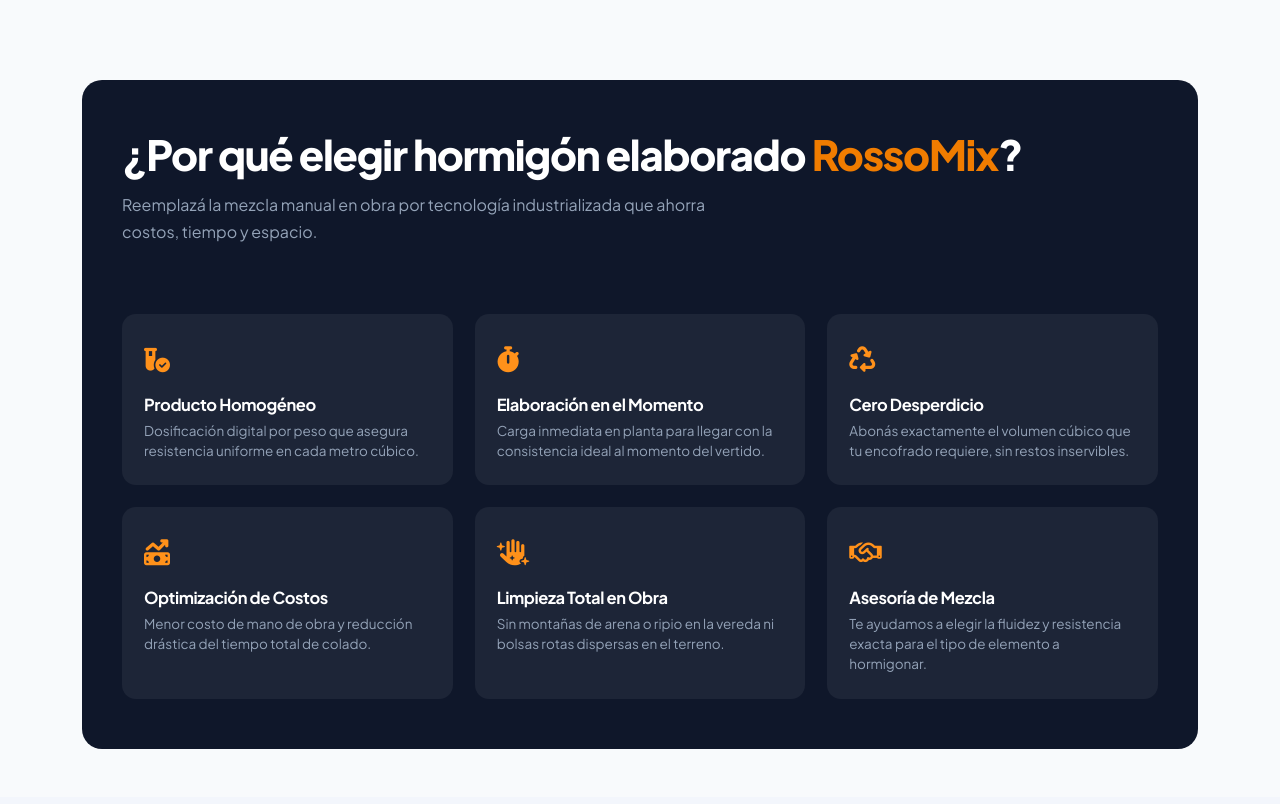
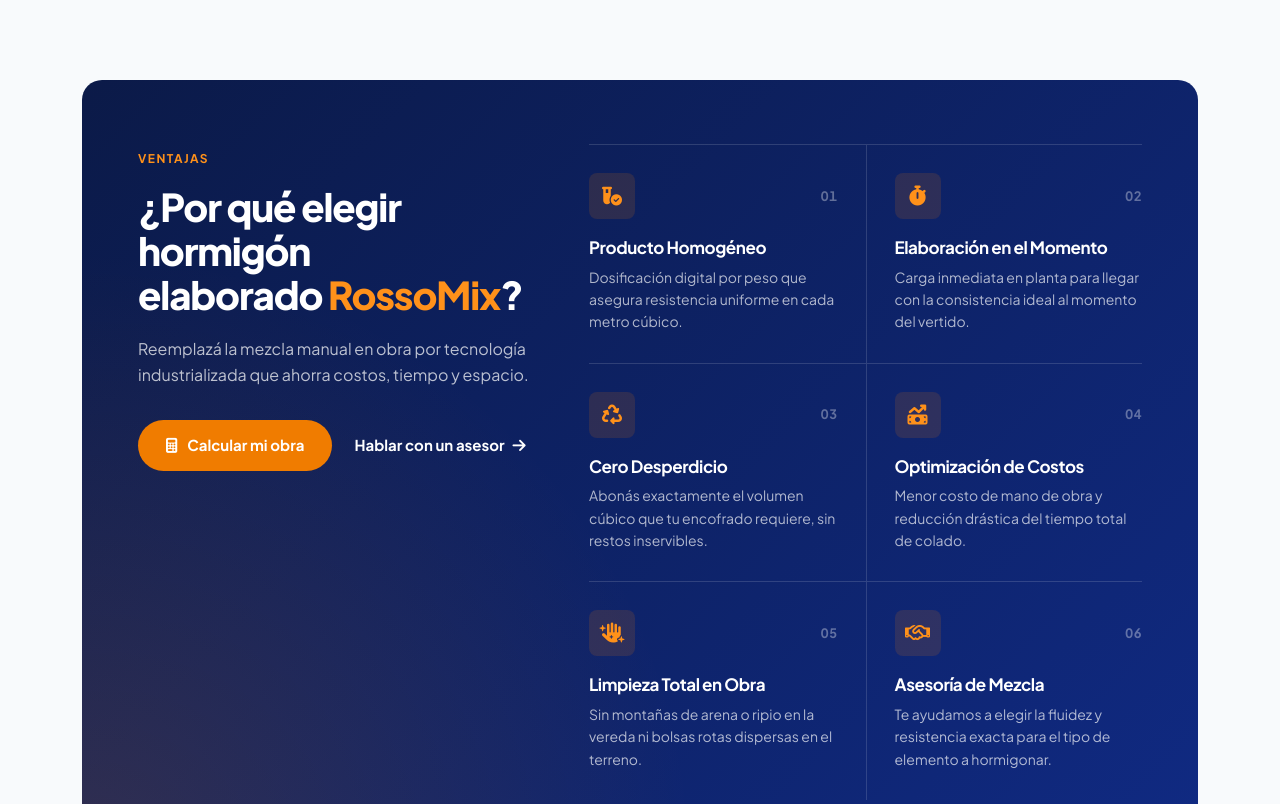
Before and after one commit to GiulianoCarbone/Rossomix2, a plain HTML site: page index.html in a window 1280 px wide. Shown: the part 1400-2204 px from the top of the page. Drawn offline with nearby package versions, Linux system fonts and the light colour scheme.

Commit message:
feat: add redesign CSS stylesheet and update index HTML for RossoMix design system

```diff
--- a/assets/css/redesign.css
+++ b/assets/css/redesign.css
@@ -445,15 +445,20 @@
    Features — Bento / Why Choose Us
    ========================================================================== */
 .features-bento {
-  background: var(--rm-slate-900);
+  background:
+    radial-gradient(circle at 0% 100%, rgba(240, 124, 0, 0.16), transparent 45%),
+    linear-gradient(135deg, var(--rm-navy-900) 0%, var(--rm-navy-800) 100%);
   border-radius: var(--rm-radius-lg);
-  padding: 50px 40px;
+  padding: 64px 56px;
   color: var(--rm-white);
   position: relative;
   overflow: hidden;
+  display: grid;
+  grid-template-columns: minmax(0, 5fr) minmax(0, 7fr);
+  gap: 56px;
+  align-items: start;
 }
 
-.features-bento .section-title h2,
 .features-bento h2 {
   color: var(--rm-white) !important;
 }
@@ -462,44 +467,162 @@
   color: var(--rm-orange-400) !important;
 }
 
+/* Intro column */
+.features-intro {
+  position: relative;
+}
+
+.features-eyebrow {
+  display: inline-block;
+  font-size: 12px;
+  font-weight: 700;
+  letter-spacing: 0.12em;
+  text-transform: uppercase;
+  color: var(--rm-orange-400);
+  margin-bottom: 16px;
+}
+
+.features-intro h2 {
+  font-size: clamp(1.9rem, 3vw, 2.5rem);
+  font-weight: 800;
+  line-height: 1.15;
+  letter-spacing: -0.03em;
+  margin-bottom: 18px;
+}
+
+.features-intro p {
+  color: rgba(255, 255, 255, 0.72);
+  font-size: 16px;
+  line-height: 1.65;
+  max-width: 420px;
+  margin-bottom: 32px;
+}
+
+.features-intro-actions {
+  display: flex;
+  flex-wrap: wrap;
+  align-items: center;
+  gap: 22px;
+}
+
+.features-link {
+  color: var(--rm-white) !important;
+  font-weight: 700;
+  font-size: 15px;
+  display: inline-flex;
+  align-items: center;
+  gap: 8px;
+}
+
+.features-link i {
+  transition: transform var(--rm-duration) var(--rm-ease);
+}
+
+.features-link:hover i {
+  transform: translateX(4px);
+}
+
+/* Grid column: 2 x 3, divided by hairlines */
 .features-bento-grid {
+  list-style: none;
+  margin: 0;
+  padding: 0;
   display: grid;
-  grid-template-columns: repeat(auto-fit, minmax(260px, 1fr));
-  gap: 22px;
+  grid-template-columns: repeat(2, minmax(0, 1fr));
+  border-top: 1px solid rgba(255, 255, 255, 0.14);
   position: relative;
   z-index: 2;
 }
 
 .feature-bento-item {
-  background: rgba(255, 255, 255, 0.06);
-  border-radius: var(--rm-radius-md);
-  padding: 24px 22px;
-  transition: background-color var(--rm-duration) var(--rm-ease), transform var(--rm-duration) var(--rm-ease);
+  padding: 28px 28px 30px 0;
+  border-bottom: 1px solid rgba(255, 255, 255, 0.14);
+  transition: background-color var(--rm-duration) var(--rm-ease);
 }
 
-.feature-bento-item:hover {
-  background: rgba(255, 255, 255, 0.12);
-  transform: translateY(-3px);
+.feature-bento-item:nth-child(even) {
+  padding: 28px 0 30px 28px;
+  border-left: 1px solid rgba(255, 255, 255, 0.14);
+}
+
+.feature-bento-item:nth-last-child(-n+2) {
+  border-bottom: none;
+}
+
+.bento-head {
+  display: flex;
+  align-items: center;
+  justify-content: space-between;
+  margin-bottom: 18px;
 }
 
 .feature-bento-item .bento-icon {
-  font-size: 26px;
+  width: 46px;
+  height: 46px;
+  border-radius: var(--rm-radius-sm);
+  background: rgba(240, 124, 0, 0.14);
   color: var(--rm-orange-400);
-  margin-bottom: 14px;
+  display: inline-flex;
+  align-items: center;
+  justify-content: center;
+  font-size: 20px;
+  transition: background-color var(--rm-duration) var(--rm-ease), color var(--rm-duration) var(--rm-ease), transform var(--rm-duration) var(--rm-ease);
+}
+
+.feature-bento-item:hover .bento-icon {
+  background: var(--rm-orange-500);
+  color: var(--rm-white);
+  transform: translateY(-2px);
+}
+
+.bento-num {
+  font-size: 13px;
+  font-weight: 700;
+  color: rgba(255, 255, 255, 0.35);
+  font-variant-numeric: tabular-nums;
+  letter-spacing: 0.04em;
 }
 
 .feature-bento-item h3 {
-  font-size: 16.5px;
+  font-size: 17px;
   font-weight: 700;
   color: var(--rm-white);
-  margin-bottom: 6px;
+  margin-bottom: 8px;
 }
 
 .feature-bento-item p {
-  font-size: 13.5px;
-  color: var(--rm-slate-400);
+  font-size: 14px;
+  color: rgba(255, 255, 255, 0.68);
   margin: 0;
-  line-height: 1.5;
+  line-height: 1.6;
+}
+
+@media (max-width: 991px) {
+  .features-bento {
+    grid-template-columns: 1fr;
+    gap: 36px;
+    padding: 44px 32px;
+  }
+  .features-intro {
+    position: static;
+  }
+}
+
+@media (max-width: 575px) {
+  .features-bento {
+    padding: 36px 22px;
+  }
+  .features-bento-grid {
+    grid-template-columns: 1fr;
+  }
+  .feature-bento-item,
+  .feature-bento-item:nth-child(even) {
+    padding: 24px 0;
+    border-left: none;
+  }
+  .feature-bento-item:nth-last-child(2) {
+    border-bottom: 1px solid rgba(255, 255, 255, 0.14);
+  }
 }
 
 /* ==========================================================================
--- a/index.html
+++ b/index.html
@@ -29,8 +29,8 @@
   <script src="https://kit.fontawesome.com/8a449bad25.js" crossorigin="anonymous"></script>
 
   <!-- Base & Redesign Stylesheet -->
-  <link href="assets/css/style.css?v=4" rel="stylesheet">
-  <link href="assets/css/redesign.css?v=4" rel="stylesheet">
+  <link href="assets/css/style.css?v=5" rel="stylesheet">
+  <link href="assets/css/redesign.css?v=5" rel="stylesheet">
 
   <!-- Google tag (gtag.js) -->
   <script async src="https://www.googletagmanager.com/gtag/js?id=G-6SPE9BCQSR"></script>
@@ -207,48 +207,76 @@
     <section id="features" class="py-5">
       <div class="container" data-aos="fade-up">
         <div class="features-bento">
-          <div class="section-title text-start mb-4">
-            <h2 class="text-white" style="color: #ffffff !important;">¿Por qué elegir hormigón elaborado <span style="color: #f07c00 !important;">RossoMix</span>?</h2>
-            <p class="m-0" style="color: #94a3b8 !important;">Reemplazá la mezcla manual en obra por tecnología industrializada que ahorra costos, tiempo y espacio.</p>
+          <div class="features-intro">
+            <span class="features-eyebrow">Ventajas</span>
+            <h2>¿Por qué elegir hormigón elaborado <span class="brand-orange-text">RossoMix</span>?</h2>
+            <p>Reemplazá la mezcla manual en obra por tecnología industrializada que ahorra costos, tiempo y espacio.</p>
+
+            <div class="features-intro-actions">
+              <a href="#calculator" class="btn-primary-rm scrollto">
+                <i class="fa-solid fa-calculator"></i> Calcular mi obra
+              </a>
+              <a href="https://wa.me/5493814146366" target="_blank" rel="noopener noreferrer" class="features-link">
+                Hablar con un asesor <i class="fa-solid fa-arrow-right"></i>
+              </a>
+            </div>
           </div>
 
-          <div class="features-bento-grid">
-            <div class="feature-bento-item" data-aos="fade-up" data-aos-delay="100">
-              <div class="bento-icon"><i class="fa-solid fa-vial-circle-check"></i></div>
+          <ol class="features-bento-grid">
+            <li class="feature-bento-item" data-aos="fade-up" data-aos-delay="50">
+              <div class="bento-head">
+                <span class="bento-icon"><i class="fa-solid fa-vial-circle-check"></i></span>
+                <span class="bento-num">01</span>
+              </div>
               <h3>Producto Homogéneo</h3>
               <p>Dosificación digital por peso que asegura resistencia uniforme en cada metro cúbico.</p>
-            </div>
+            </li>
 
-            <div class="feature-bento-item" data-aos="fade-up" data-aos-delay="150">
-              <div class="bento-icon"><i class="fa-solid fa-stopwatch"></i></div>
+            <li class="feature-bento-item" data-aos="fade-up" data-aos-delay="100">
+              <div class="bento-head">
+                <span class="bento-icon"><i class="fa-solid fa-stopwatch"></i></span>
+                <span class="bento-num">02</span>
+              </div>
               <h3>Elaboración en el Momento</h3>
               <p>Carga inmediata en planta para llegar con la consistencia ideal al momento del vertido.</p>
-            </div>
+            </li>
 
-            <div class="feature-bento-item" data-aos="fade-up" data-aos-delay="200">
-              <div class="bento-icon"><i class="fa-solid fa-recycle"></i></div>
+            <li class="feature-bento-item" data-aos="fade-up" data-aos-delay="150">
+              <div class="bento-head">
+                <span class="bento-icon"><i class="fa-solid fa-recycle"></i></span>
+                <span class="bento-num">03</span>
+              </div>
               <h3>Cero Desperdicio</h3>
               <p>Abonás exactamente el volumen cúbico que tu encofrado requiere, sin restos inservibles.</p>
-            </div>
+            </li>
 
-            <div class="feature-bento-item" data-aos="fade-up" data-aos-delay="250">
-              <div class="bento-icon"><i class="fa-solid fa-money-bill-trend-up"></i></div>
+            <li class="feature-bento-item" data-aos="fade-up" data-aos-delay="200">
+              <div class="bento-head">
+                <span class="bento-icon"><i class="fa-solid fa-money-bill-trend-up"></i></span>
+                <span class="bento-num">04</span>
+              </div>
               <h3>Optimización de Costos</h3>
               <p>Menor costo de mano de obra y reducción drástica del tiempo total de colado.</p>
-            </div>
+            </li>
 
-            <div class="feature-bento-item" data-aos="fade-up" data-aos-delay="300">
-              <div class="bento-icon"><i class="fa-solid fa-hand-sparkles"></i></div>
+            <li class="feature-bento-item" data-aos="fade-up" data-aos-delay="250">
+              <div class="bento-head">
+                <span class="bento-icon"><i class="fa-solid fa-hand-sparkles"></i></span>
+                <span class="bento-num">05</span>
+              </div>
               <h3>Limpieza Total en Obra</h3>
               <p>Sin montañas de arena o ripio en la vereda ni bolsas rotas dispersas en el terreno.</p>
-            </div>
+            </li>
 
-            <div class="feature-bento-item" data-aos="fade-up" data-aos-delay="350">
-              <div class="bento-icon"><i class="fa-regular fa-handshake"></i></div>
+            <li class="feature-bento-item" data-aos="fade-up" data-aos-delay="300">
+              <div class="bento-head">
+                <span class="bento-icon"><i class="fa-regular fa-handshake"></i></span>
+                <span class="bento-num">06</span>
+              </div>
               <h3>Asesoría de Mezcla</h3>
               <p>Te ayudamos a elegir la fluidez y resistencia exacta para el tipo de elemento a hormigonar.</p>
-            </div>
-          </div>
+            </li>
+          </ol>
         </div>
       </div>
     </section>
```
